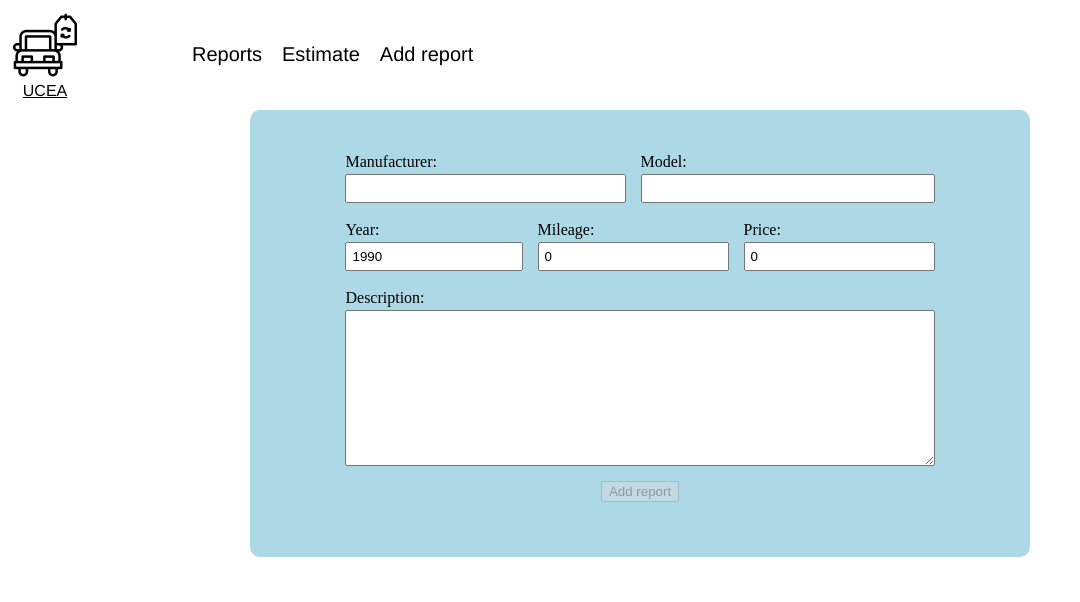
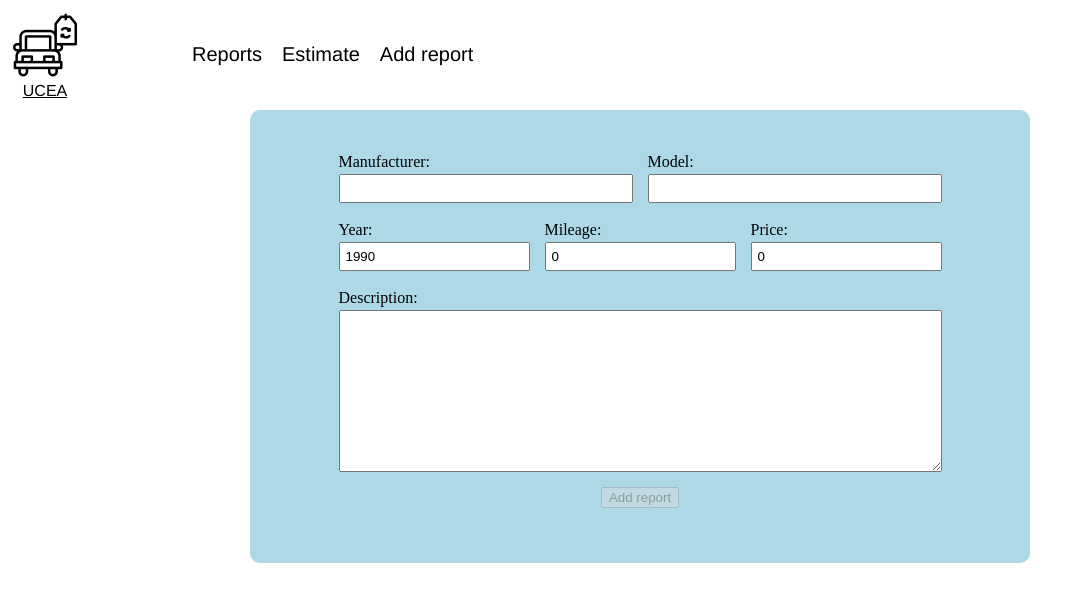
Before and after one commit to shevOle/ang-used-car-evaluation-app, an Angular app: page /add-report in a window 1280 px wide. Shown: the top 602 px of the page, without its empty margins (0-1080 px from the left). Built offline with nearby package versions, Linux system fonts and the light colour scheme.

Commit message:
fix: put errors block in place

```diff
--- a/src/app/add-report/add-report.component.scss
+++ b/src/app/add-report/add-report.component.scss
@@ -107,7 +107,8 @@ button {
   }
 }
 
-input {
+input,
+textarea {
   width: 100%;
   padding: 5px;
   box-sizing: border-box;
@@ -118,9 +119,18 @@ label {
 }
 
 .estimate-page-form-input-errors {
+  grid-area: 5 / 1 / 5 / span 6;
   color: red;
 
   p {
     margin: 5px 0;
   }
+
+  @media screen and (max-width: $break-point-s) {
+    grid-area: 6 / 1 / 6 / span 6;
+  }
+
+  @media screen and (max-width: $break-point-xs) {
+    grid-area: 8 / 1 / 8 / span 6;
+  }
 }
```
